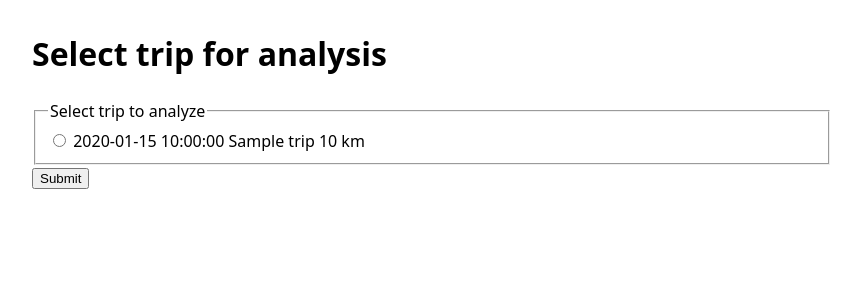
After one commit to Randonneuring/time-plan, a Flask app: template src/templates/form_select_trip.html in a window 1280 px wide. The commit adds this page. Shown: the top 300 px of the page, without its empty margins (208-1069 px from the left). Run offline with Flask 3, Linux system fonts and the light colour scheme; the template is opened without the code that fills it: most values are stand-ins (such as "Sample title", 1, 10 or a date in 2020).

Commit message:
First version with search of RWGPS trips.  Not yet used, just presents the search form and then the list of matched trips.

```diff
--- a/src/App.py
+++ b/src/App.py
@@ -111,6 +111,10 @@ RWGPS_API_BASE = "https://ridewithgps.com/api/v1"
 # Routes
 # ---------------------------------------------------------------------------
 
+
+# ------------------------------
+# Oauth protocol for logging in
+# ------------------------------
 @app.route("/")
 def index():
     """
@@ -228,18 +232,33 @@ def callback():
     # store it in the Flask session.
     session["access_token"] = token_data["access_token"]
     session["refresh_token"] = token_data.get("refresh_token")
-    return redirect(url_for("trip_form"))
+    return redirect(url_for("form_analyze_trip_get"))
 
-@app.route("/trip_form")
-def trip_form():
-    """After authorization, or if we are already logged in, show a form"""
-    return render_template("trip-form.html")
+# ------------------------------
+#  The application proper, after OAuth authorization
+# ------------------------------
 
+"""
+URL name scheme for form-handling:
+   /form_xxx_get  present the form   (GET only)
+   /form_xxx_respond  handles the form submission  (POST only)
+   templates/form_xxx.html the form
 
+"""
 
+#####
+#  Analyzing a trip.
+#  Form has entries for route URL, trip URL, and options like
+#    whether to include directional cues or mile markers.
+#####
 
-@app.route("/analyze_trip", methods=["POST"])
-def analyze_trip():
+@app.route("/form_analyze_trip_get", methods=["GET"])
+def form_analyze_trip_get ():
+    """After authorization, enter trip and route URLs and options for analysis"""
+    return render_template("form_analyze_trip.html")
+
+@app.route("/form_analyze_trip_respond", methods=["POST"])
+def form_analyze_trip_respond():
     """We should get here from a form that provides URLs
     for the route and trip.   We need to extract the route and trip ID
     (integer strings) from the URLs.  We can't assume they are valid,
@@ -269,18 +288,9 @@ def analyze_trip():
         log.error(f"Error getting trip or route details: {e}")
         return redirect(url_for("index"))
 
-    # log.debug(f"Route structure: {route_struct}")
-    # log.debug(f"Route structure attributes: {route_struct.keys()}\nTrip structure attributes: {trip_struct.keys()}\n")
-
     """Form data:
-        <input type="checkbox" name="cues"/>
-        <label for="cues">Include turn cues?</label><br />
-        <input type="checkbox" name="miles_5" checked/>
-        <label for="miles_5">5 mile intervals?</label><br />
-        <input type="checkbox" name="miles_10"/>
-        <label for="miles_10">10 mile intervals?</label><br />
-        <input type="checkbox" name="km_10"/>
-        <label for="km_10">10 km intervals?</label><br />
+    Check boxes: "cues", "miles_5", "miles_10", "km_10"
+    Input fields (text):  route_url, trip_url
     """
     options = {}
     options["cues"] = request.form.get("cues", False)
@@ -306,6 +316,50 @@ def analyze_trip():
                            matches=matches,
                            error=None)
 
+#####
+#  Search for a trip.  This is a side-trip from the trip analysis
+#     form, so that one can do the RWGPS search right in the app.
+#  Two forms here:  one for the search, generating a list of candidate trips,
+#     and one for selecting a trip from the list.
+#  User can filter by name (partial match) and distance
+#####
+
+@app.route("/form_search_trips_get", methods=["GET"])
+def form_search_trips_get():
+    """User on trip form wants to search for a suitable trip"""
+    return render_template("form_search_trips.html")
+
+
+@app.route("/form_search_trips_respond", methods=["POST"])
+def form_search_trips_respond():
+    """User has filled the search form to find a trip."""
+    trip_name = request.form.get("trip_name", "")
+    min_km_field = request.form.get("min_km", "")
+    if min_km_field.isdigit():
+        min_km = int(min_km_field)
+    else:
+        min_km = 0
+    max_km_field = request.form.get("max_km", "")
+    if max_km_field.isdigit():
+        max_km = int(max_km_field)
+    else:
+        max_km = 0  # Treat 0 as "any"
+    trips = get_trips(trip_name, min_km, max_km)
+    return render_template("form_select_trip.html", trips=trips)
+
+@app.route("/form_select_trip_respond", methods=["POST"])
+def form_select_trip_respond():
+    """User has selected a trip from the list of candidate trips.
+    Place it into session and redirect to trip analysis form.
+    """
+    trip_id = request.form.get("trip_id", "")
+    log.debug(f"trip_id: {trip_id}")
+    # FIXME: save in session
+    return redirect(url_for("form_analyze_trip_get"))
+
+#####
+# Logout discards session data
+#####
 
 @app.route("/logout")
 def logout():
@@ -345,6 +399,46 @@ def logout():
 # that must be handled in the routed functions (e.g.,
 # by redirecting to the index page with an error message)
 # =================================
+
+def get_trips(trip_name: str, min_km: str, max_km: str ) -> list[dict]:
+    """Obtain list of trips from RWGPS API."""
+    access_token = session.get("access_token")
+    if not access_token:
+        log.error("No access token in session")
+        raise Exception("No access token in session")
+    log.debug(f"Accessing trip list\naccess_token: {access_token} (valid)\n")
+
+    # Authenticated API calls pass the access token in the Authorization
+    # header, using the "Bearer" scheme -- this is standard OAuth2.
+    headers = {"Authorization": f"Bearer {access_token}"}
+
+    payload = {}
+    if trip_name: payload["name"] = trip_name
+    if min_km: payload["min_km"] = min_km
+    if max_km: payload["max_km"] = max_km
+
+    response = requests.get(
+        f"{RWGPS_API_BASE}/trips.json",
+        headers=headers, params=payload,
+        timeout=10,
+    )
+
+    if response.status_code == 401:
+        # The token expired or was revoked. A production app would try to
+        # use the refresh_token here to get a new access_token. For this
+        # demo, we just send the user back to log in again.
+        log.error(f"Token expired or revoked\n{response.text}")
+        session.pop("access_token", None)
+        session.pop("refresh_token", None)
+        flask.flash("Your session has expired. Please log in again.")
+        raise Exception("Token expired or revoked")
+
+    if not response.ok:
+        flask.flash(f"Error fetching trip list: {response.text}")
+        raise Exception(f"RWGPS API error ({response.status_code}): {response.text}")
+
+    data = response.json()
+    return data["trips"]
 
 
 def get_details(item_id: str, item_kind: str):
--- a/src/templates/analysis.html
+++ b/src/templates/analysis.html
@@ -4,7 +4,7 @@
     <meta charset="UTF-8">
     <title>Analysis</title>
   <style>
-    body { font-family: system-ui, sans-serif; max-width: 700px; margin: 60px auto; line-height: 1.5; }
+    body { font-family: system-ui, sans-serif; max-width: 800px; margin: 30px auto; line-height: 1.5; }
     table { width: 100%; border-collapse: collapse; margin-top: 20px;}
     tr:nth-child(even) {background-color: #fffff0; vertical-align: top;}
     th, td { text-align: left; padding: 8px; border-bottom: 1px solid #ddd; vertical-align: top;}
--- /dev/null
+++ b/src/templates/form_select_trip.html
@@ -0,0 +1,35 @@
+<!DOCTYPE html>
+<html lang="en">
+<head>
+    <meta charset="UTF-8">
+    <title>Select trip for analysis</title>
+    <style>
+    body { font-family: system-ui, sans-serif; max-width: 800px; margin: 30px auto; line-height: 1.5; }
+    table { width: 100%; border-collapse: collapse; margin-top: 20px;}
+    tr:nth-child(even) {background-color: #fffff0; vertical-align: top;}
+    th, td { text-align: left; padding: 8px; border-bottom: 1px solid #ddd; vertical-align: top;}
+    .error { background: #fde8e8; color: #9b1c1c; padding: 10px; border-radius: 6px; }
+  </style>
+</head>
+<body>
+<h1>Select trip for analysis</h1>
+<form action="{{ url_for('form_select_trip_respond') }}" method="post">
+    <fieldset>
+        <legend>Select trip to analyze</legend>
+        <div>
+            {% for trip in trips %}
+                <input type="radio" id="{{trip['id']}}" name="trip_id" value="{{trip['url']}}">
+                <label for="{{trip['id']}}">
+                    {{trip['departed_at']}}
+                    {{trip['name']}}
+                    {{trip['distance'] // 1000}} km
+                </label><br>
+            {% endfor %}
+        </div>
+    </fieldset>
+    <button type="submit">Submit</button>
+</form>
+
+
+</body>
+</html>
--- a/src/templates/index.html
+++ b/src/templates/index.html
@@ -36,7 +36,7 @@
   {% if has_token %}
     <p>You're connected to Ride With GPS.</p>
     <p>
-      <a class="button" href="{{ url_for('trip_form') }}">View my rides</a>
+      <a class="button" href="{{ url_for('form_analyze_trip_get') }}">View my rides</a>
       &nbsp;
       <a href="{{ url_for('logout') }}">Log out</a>
     </p>
```
Also changed, not shown: src/templates/form_analyze_trip.html (renamed from src/templates/trip-form.html, +15 -10 lines), src/templates/form_search_trips.html (added, +21 -0 lines), src/junk/example-ajax.html (renamed from src/templates/example-ajax.html), src/junk/rides.html (renamed from src/templates/rides.html), src/junk/trip.html (renamed from src/templates/trip.html).
